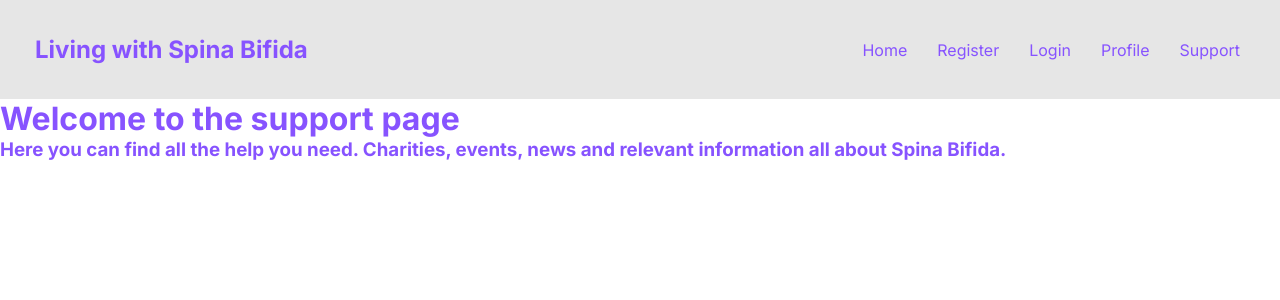
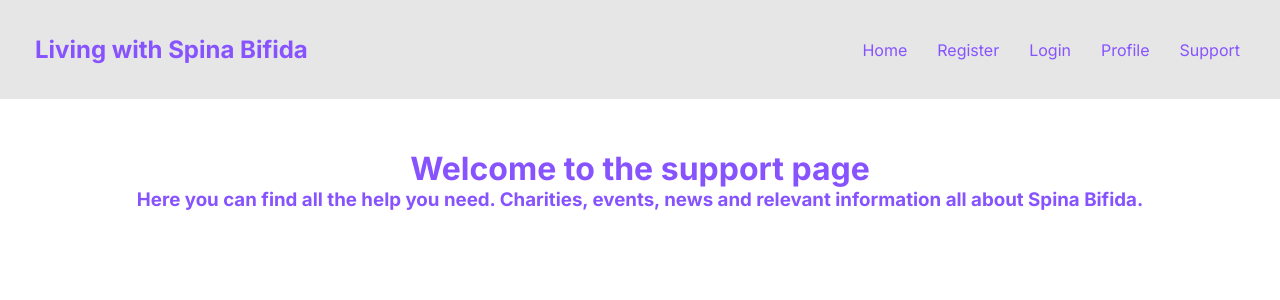
Before and after one commit to tufanbutuner/livingwithspinabifida, a React (Create React App) app: page /support in a window 1280 px wide. Shown: the top 300 px of the page. Built offline with nearby package versions, Linux system fonts and the light colour scheme.

Commit message:
Basic style for Support page

```diff
--- a/src/css/index.css
+++ b/src/css/index.css
@@ -193,3 +193,10 @@ textarea {
 .postContent {
   margin-bottom: 10px;
 }
+
+/* SUPPORT PAGE */
+
+.supportHeader {
+  text-align: center;
+  margin-top: 50px;
+}
```
